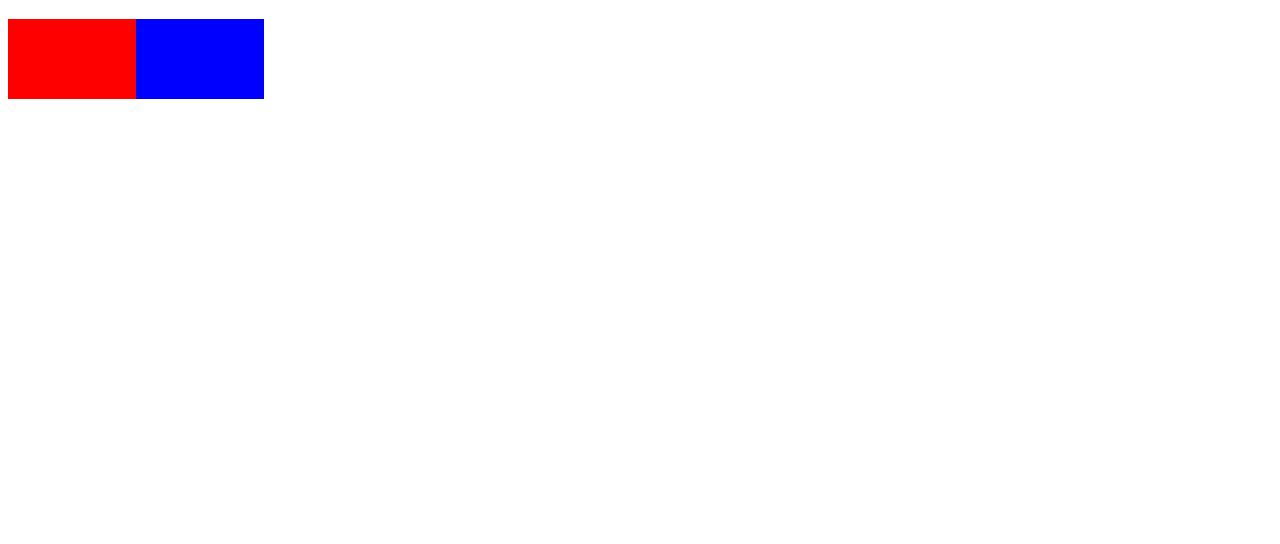
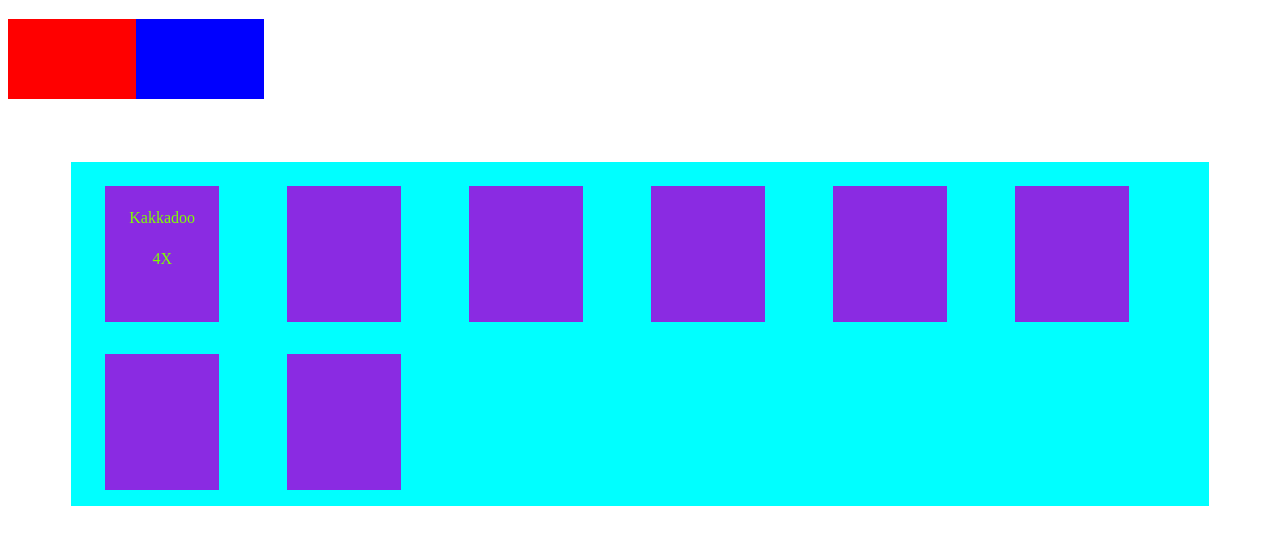
Before and after one commit to KickoKicko/IdleGame, a plain HTML site: page index.html in a window 1280 px wide. Shown: the part 196-740 px from the top of the page. Drawn offline with Linux system fonts and the light colour scheme.

Commit message:
Starting with the monster display

```diff
--- a/index.html
+++ b/index.html
@@ -17,5 +17,20 @@
 
 
     <script src="app.js"></script>
+
+
+    <div id="allMonsterHolder">
+        <div class="monsterCard">
+            <p>Kakkadoo</p>
+            <p>4X</p>
+        </div>
+        <div class="monsterCard"></div>
+        <div class="monsterCard"></div>
+        <div class="monsterCard"></div>
+        <div class="monsterCard"></div>
+        <div class="monsterCard"></div>
+        <div class="monsterCard"></div>
+        <div class="monsterCard"></div>
+    </div>
 </body>
 </html>
--- a/style.css
+++ b/style.css
@@ -25,3 +25,28 @@ font-size: 5vh;
     height:100%;
     width: 50%;
 }
+
+#allMonsterHolder{
+    display: flex;
+    flex-wrap: wrap;
+    width: 90%;
+    margin: 5%;
+    background-color: aqua;
+    padding-top: 1vh;
+}
+
+.monsterCard{
+    text-align: center;
+    margin-left: 3%;
+    margin-right: 3%;
+    margin-top: 2vh;
+    margin-bottom: 2vh;
+    width: 10%;
+    height: 17vh;
+    background-color: blueviolet;
+}
+
+.monsterCard p{
+    color: chartreuse;
+    margin-top: 20%;
+}
```
